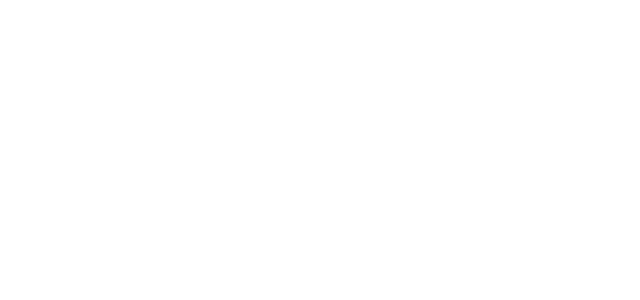
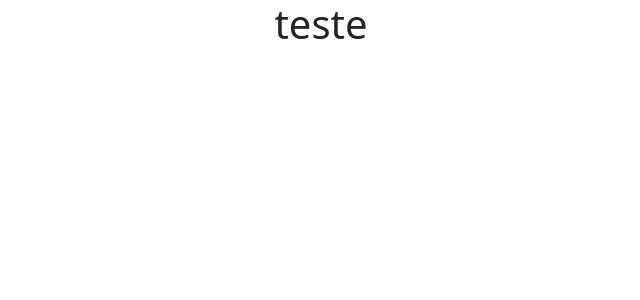
Before and after one commit to LucasAlmeida-jpg/barber, a Vue app: page /admin/dashboard in a window 1280 px wide. Before the commit this address had no page. Shown: the top 300 px of the page, without its empty margins (319-959 px from the left). Built offline with nearby package versions, Linux system fonts and the light colour scheme.

Commit message:
setting routes

```diff
--- a/src/components/NavComponent.vue
+++ b/src/components/NavComponent.vue
@@ -20,7 +20,7 @@
     </div>
     <div class="offcanvas-body">
      <ul>
-      <li>
+        <li>
         <div class="d-flex align-items-center justify-content-center">
           <div class="col-2"><img class="icon" src="../assets/icons/graph.png" alt=""></div>
           <div class="col-6">Dashboard</div>
--- a/src/router/index.js
+++ b/src/router/index.js
@@ -2,6 +2,7 @@
 import All from '../views/All.vue'
 import Client from '../views/Client.vue'
 import Admin from '../views/Admin.vue'
+import Dashboard from '../views/Dashboard.vue'
 
 const router = createRouter({
   history: createWebHistory(import.meta.env.BASE_URL),
@@ -21,6 +22,11 @@
       name: 'admin',
       component: Admin
     },
+    {
+      path: '/admin/dashboard',
+      name: 'dashboard',
+      component: Dashboard
+    },
   ]
 })
 
--- /dev/null
+++ b/src/views/Dashboard.vue
@@ -0,0 +1,3 @@
+<template>
+    <h1 class="text-center">teste</h1>
+</template>
```
